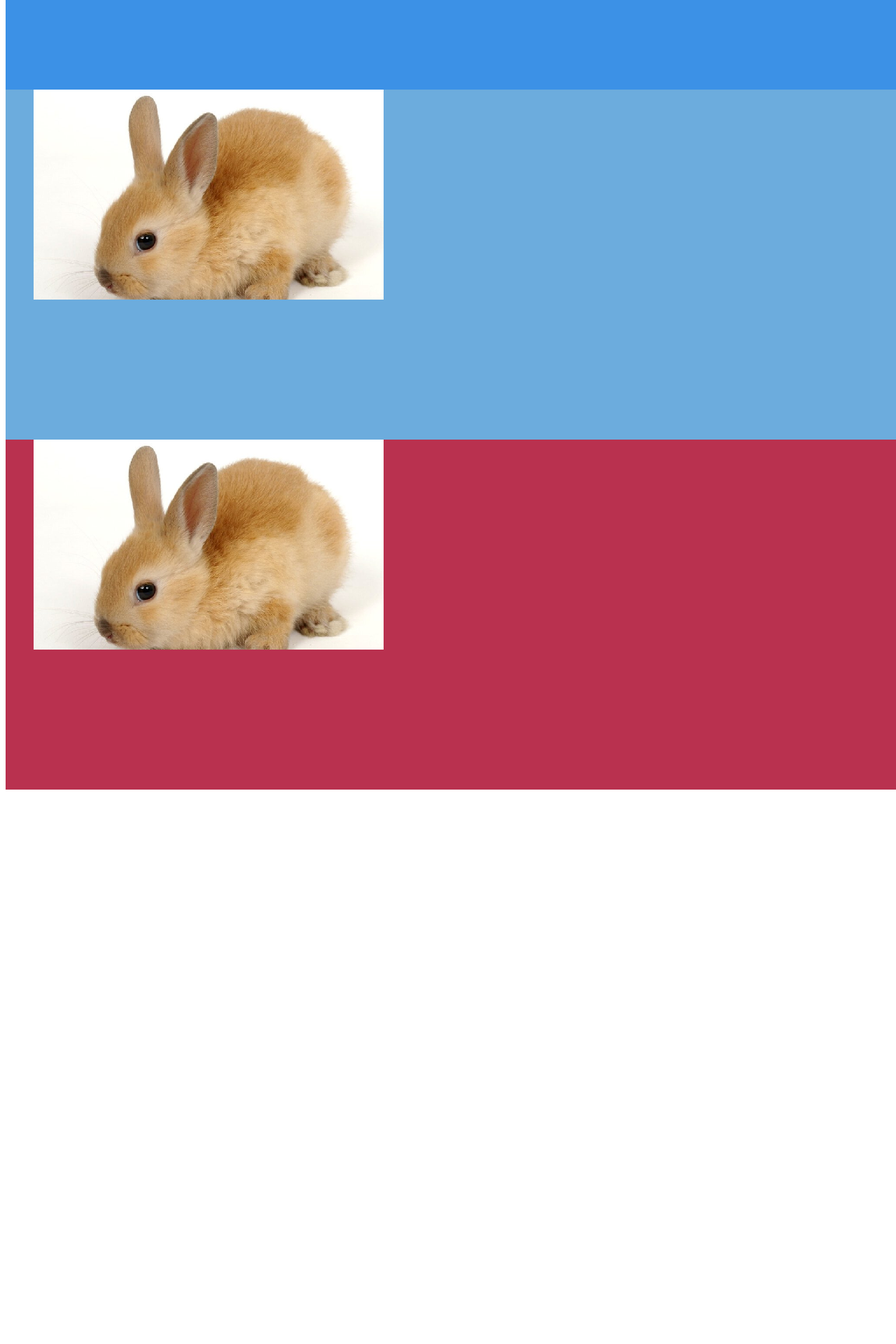
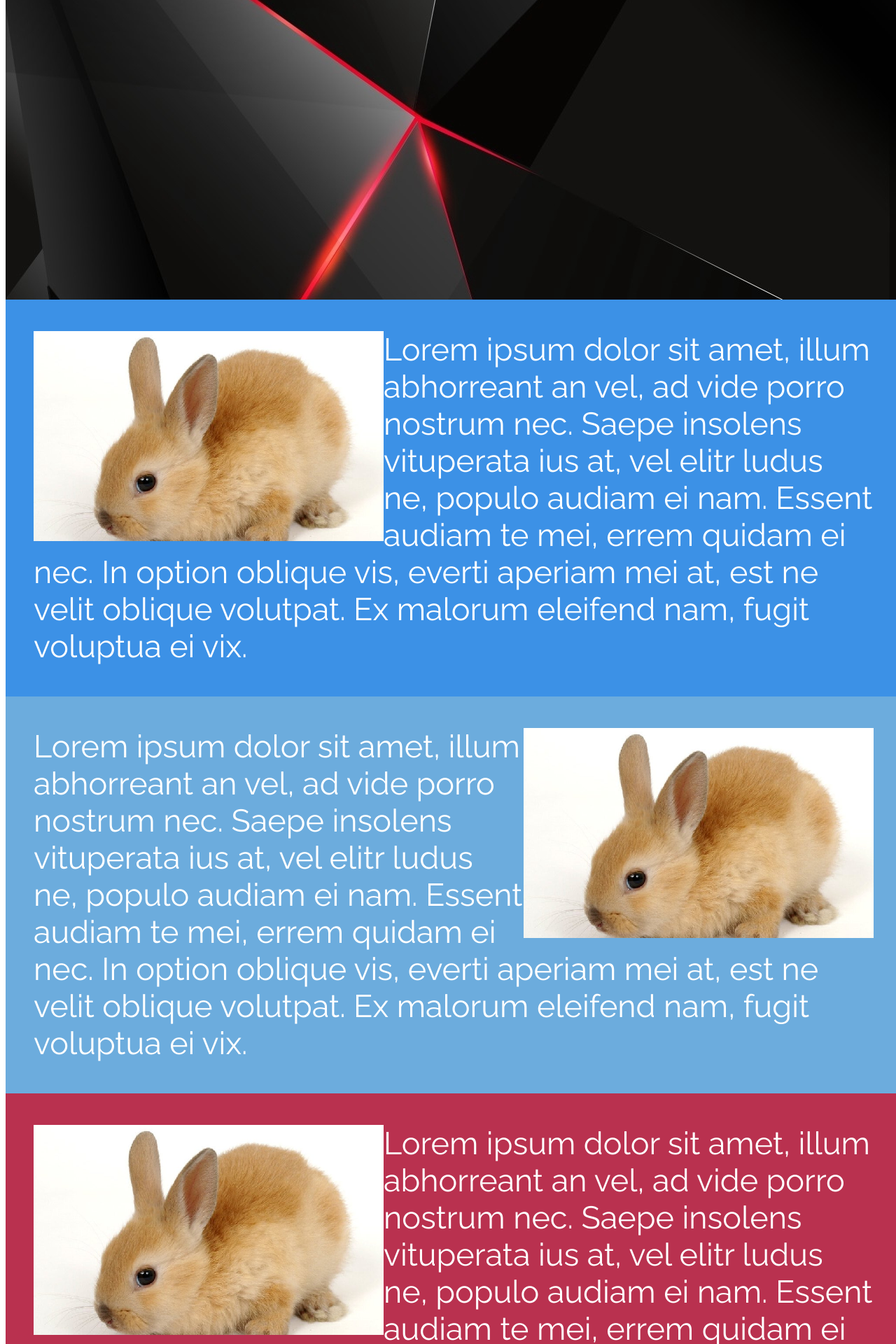
Before and after one commit to Uppun/portfolio-site, a React (Create React App) app: page /#/ in a window 1280 px wide. Shown: the part 380-2300 px from the top of the page at 70% size. Before the commit the page ends 1516 px from the top, so only its background shows below. Built offline with nearby package versions, Linux system fonts and the light colour scheme.

Commit message:
influences page spruced up a bit, fade works now

```diff
--- a/src/App.js
+++ b/src/App.js
@@ -6,15 +6,17 @@ import Influences from './Influences';
 class App extends Component {
   render() {
     return (
-      <Influences />
-      /*<div className='portfolio-components'>
+      <div className='portfolio-components'>
         <div className='about-me'>
           <AboutMe />
+        </div>
+        <div className='influences'>
+          <Influences />
         </div>
         <div className='my-projects'>
           <ProjectsComponent />
         </div>
-      </div>*/
+      </div>
     );
   }
 }
--- a/src/Influences.js
+++ b/src/Influences.js
@@ -1,39 +1,58 @@
 import React, { Component } from 'react';
 import './portfolio.css';
-import { CSSTransition, TransitionGroup } from 'react-transition-group';
+import { CSSTransition } from 'react-transition-group';
 import testImg from './assets/testbun.png';
 
 export default class Influences extends Component {
   render() {
-            return(
+        return(
             <div className='influences-component'>
                     <div className='influences-component-section top-section'>
                         <div className='influences-component-content'>
                             <CSSTransition
                                 in={true}
+                                appear={true}
                                 timeout={1000}
-                                unmountOnExt={true}
                                 classNames='right-slide'
                             >
-                                <img src={testImg} alt='infimg' className='influence-image' />
+                                <p>
+                                    <img src={testImg} alt='infimg' className='influence-image' align='left' />
+                                    Lorem ipsum dolor sit amet, illum abhorreant an vel, ad vide porro nostrum nec. Saepe insolens vituperata ius at, vel elitr ludus ne, populo audiam ei nam. Essent audiam te mei, errem quidam ei nec. In option oblique vis, everti aperiam mei at, est ne velit oblique volutpat. Ex malorum eleifend nam, fugit voluptua ei vix.
+                                </p>
                             </CSSTransition>
                         </div>
                     </div>
                     <div className='influences-component-section middle-section'>
                         <div className='influences-component-content'>
-                            <CSSTransition timeout={1000} classNames='left-slide'>
-                                <img src={testImg} alt='infimg' className='influence-image' />
+                            <CSSTransition
+                                in={true}
+                                appear={true}
+                                timeout={1000}
+                                classNames='left-slide'
+                            >
+                                <p>
+                                    <img src={testImg} alt='infimg' className='influence-image' align='right' />
+                                    Lorem ipsum dolor sit amet, illum abhorreant an vel, ad vide porro nostrum nec. Saepe insolens vituperata ius at, vel elitr ludus ne, populo audiam ei nam. Essent audiam te mei, errem quidam ei nec. In option oblique vis, everti aperiam mei at, est ne velit oblique volutpat. Ex malorum eleifend nam, fugit voluptua ei vix.
+                                </p>
                             </CSSTransition>
                         </div>
                     </div>
                     <div className='influences-component-section bottom-section'>
                         <div className='influences-component-content'>
-                            <CSSTransition timeout={1000} classNames='right-slide'>
-                                <img src={testImg} alt='infimg' className='influence-image' />
+                            <CSSTransition
+                                in={true}
+                                appear={true}
+                                timeout={1000}
+                                classNames='right-slide'
+                            >
+                                <p>
+                                    <img src={testImg} alt='infimg' className='influence-image' align='left' />
+                                    Lorem ipsum dolor sit amet, illum abhorreant an vel, ad vide porro nostrum nec. Saepe insolens vituperata ius at, vel elitr ludus ne, populo audiam ei nam. Essent audiam te mei, errem quidam ei nec. In option oblique vis, everti aperiam mei at, est ne velit oblique volutpat. Ex malorum eleifend nam, fugit voluptua ei vix.
+                                </p>
                             </CSSTransition>
                         </div>
                     </div>
             </div>
         )
+    }
 }
-}
--- a/src/portfolio.css
+++ b/src/portfolio.css
@@ -105,7 +105,7 @@ a {
 
 .project-item:hover {
     box-shadow: 5px 10px 8px rgb(0, 0, 0);
-    transform: scale(1.1);
+    transform: scale(1.08);
 }
 
 .project-item-contents {
@@ -141,6 +141,7 @@ a {
 
 .static-preview-image {
     position: absolute;
+    border-radius: 10px;
 }
 
 .static-preview-image:hover {
@@ -157,7 +158,6 @@ a {
 
 .influences-component-section {
     width: 100%;
-    height: 500px;
 }
 
 .influences-component-content {
@@ -165,6 +165,11 @@ a {
     margin: auto;
 }
 
+.influences-component-content p {
+    font-size: 45px;
+    font-family: 'Raleway', sans-serif;
+    color: #FFFFFF;
+}
 .top-section {
     background-color: #3c91e6;
 }
@@ -177,24 +182,24 @@ a {
     background-color: #b9314f;
 }
 
-.right-slide-enter {
+.right-slide-appear {
     opacity: 0.01;
     transform: translateX(-100%);
 }
 
-.right-slide-enter-active {
+.right-slide-appear.right-slide-appear-active {
     opacity: 1;
     transform: translateX(0%);
-    transition: all 1000ms ease-in-out;
+    transition: all 1000ms ease-in;
 }
 
-.right-slide-exit {
+.left-slide-appear {
+    opacity: 0.01;
+    transform: translateX(100%);
+}
+
+.left-slide-appear.left-slide-appear-active {
     opacity: 1;
     transform: translateX(0%);
+    transition: all 1000ms ease-in;
 }
-
-.right-slide-enter-active {
-    opacity: 0.01;
-    transform: translateX(100%);
-    transition: all 1000ms ease-in-out;
-}
```
